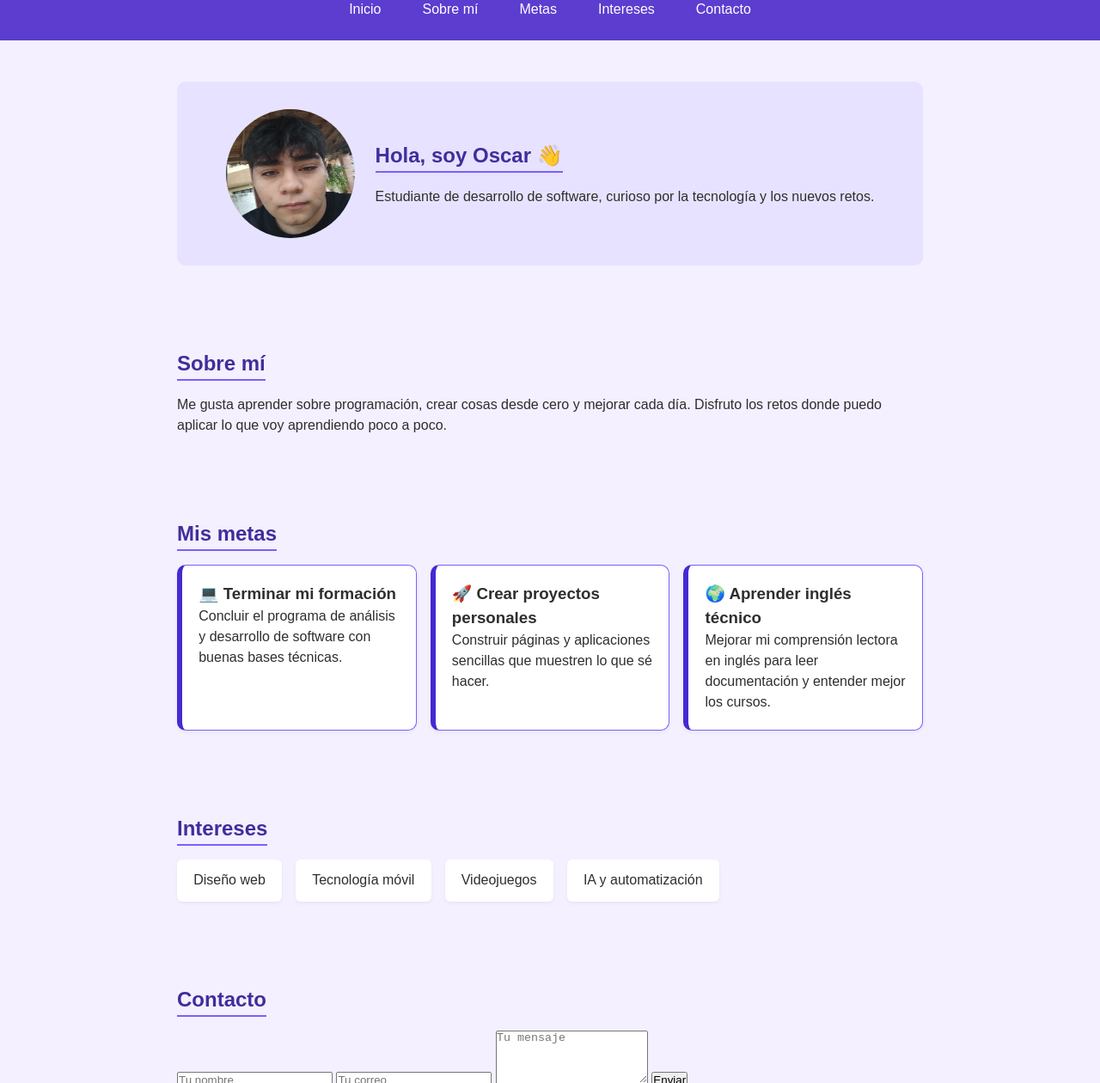
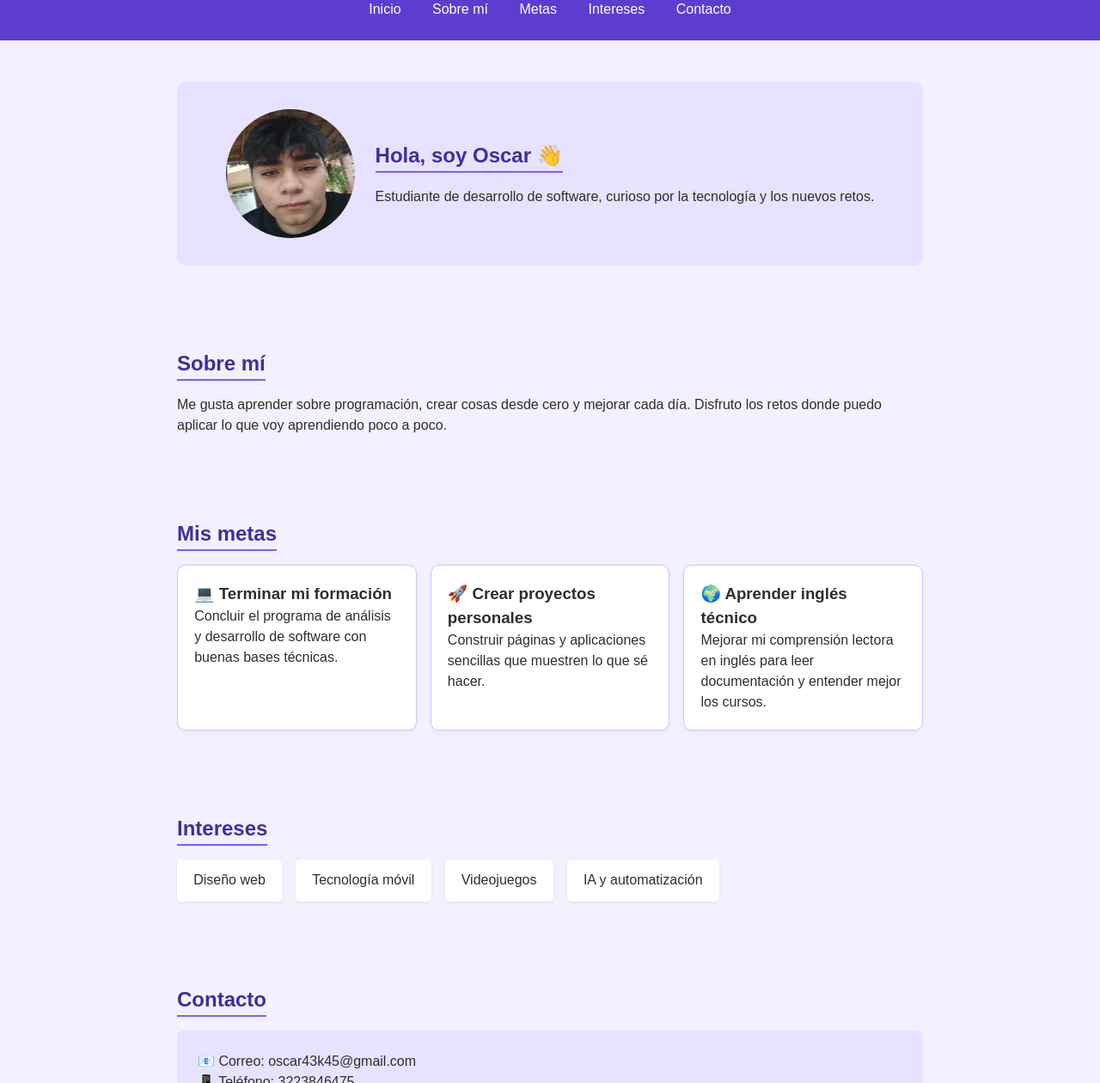
Before and after one commit to Alexosky/Mi-portafolio, a plain HTML site: page index.html in a window 1280 px wide. Shown: the part 73-1333 px from the top of the page at 86% size. Drawn offline with Linux system fonts and the light colour scheme.

Commit message:
resolver conflicto

```diff
--- a/diseño.css
+++ b/diseño.css
@@ -1,3 +1,130 @@
+
+* {
+  margin: 0;
+  padding: 0;
+  box-sizing: border-box;
+}
+
+body {
+  font-family: Arial, sans-serif;
+  background-color: #f4f0ff;
+  color: #2e2e2e;
+  line-height: 1.5;
+  font-size: 1rem;
+}
+
+header {
+  background-color: #5c3dcf;
+  color: white;
+  text-align: center;
+  padding: 1.5rem 0;
+  position: sticky;
+  top: 0;
+}
+
+header h1 {
+  font-size: 1.6rem;
+}
+
+nav {
+  margin-top: 0.6rem;
+}
+
+nav a {
+  color: white;
+  text-decoration: none;
+  margin: 0 1rem;
+  font-size: 1rem;
+}
+
+nav a:hover {
+  text-decoration: underline;
+}
+
+section {
+  padding: 3rem 1rem;
+  max-width: 900px;
+  margin: auto;
+}
+
+section h2 {
+  color: #422d9c;
+  margin-bottom: 1rem;
+  font-size: 1.5rem;
+  border-bottom: 2px solid #7a5fff;
+  display: inline-block;
+}
+
+.presentacion {
+  display: flex;
+  flex-wrap: wrap;
+  align-items: center;
+  justify-content: center;
+  gap: 1.5rem;
+  background-color: #e7e2ff;
+  padding: 2rem;
+  border-radius: 10px;
+}
+
+.presentacion img {
+  border-radius: 50%;
+  width: 150px;
+  height: 150px;
+}
+
+.contenedor-metas {
+  display: flex;
+  flex-wrap: wrap;
+  gap: 1rem;
+}
+
+.meta {
+  background-color: white;
+  border: 1px solid #d1c4ff;
+  padding: 1.2rem;
+  border-radius: 10px;
+  flex: 1 1 250px;
+  box-shadow: 0 2px 5px rgba(0,0,0,0.05);
+}
+
+.lista-intereses {
+  display: flex;
+  flex-wrap: wrap;
+  gap: 1rem;
+  list-style: none;
+}
+
+.lista-intereses li {
+  background-color: #fff;
+  padding: 0.8rem 1.2rem;
+  border-radius: 6px;
+  box-shadow: 0 2px 4px rgba(0,0,0,0.05);
+}
+
+.info-contacto {
+  background-color: #e7e2ff;
+  padding: 1.5rem;
+  border-radius: 8px;
+  font-size: 1rem;
+}
+
+.info-contacto a {
+  color: #422d9c;
+  text-decoration: none;
+}
+
+.info-contacto a:hover {
+  text-decoration: underline;
+}
+
+footer {
+  background-color: #422d9c;
+  color: white;
+  text-align: center;
+  padding: 1rem 0;
+  margin-top: 2rem;
+  font-size: 0.9rem;
+=======
 * {
   margin: 0;
   padding: 0;
@@ -308,8 +435,5 @@ footer {
   padding: 1rem 0;
   margin-top: 2rem;
   font-size: 0.9rem;
-}
-
-
 >>>>>>> 32a2c72 (update)
 }
--- a/index.html
+++ b/index.html
@@ -1,3 +1,84 @@
+
+<!DOCTYPE html>
+<html lang="es">
+<head>
+  <meta charset="UTF-8">
+  <meta name="viewport" content="width=device-width, initial-scale=1.0">
+  <title>Mi portafolio</title>
+  <link rel="stylesheet" href="diseño.css">
+</head>
+<body>
+
+  <header>
+    <h1>Bienvenido a mi portafolio</h1>
+    <nav>
+      <a href="#inicio">Inicio</a>
+      <a href="#sobre">Sobre mí</a>
+      <a href="#metas">Metas</a>
+      <a href="#intereses">Intereses</a>
+      <a href="#contacto">Contacto</a>
+    </nav>
+  </header>
+
+  <section id="inicio" class="inicio">
+    <div class="presentacion">
+      <img src="foto.png" alt="Foto de perfil">
+      <div>
+        <h2>Hola, soy Oscar 👋</h2>
+        <p>Estudiante de desarrollo de software, curioso por la tecnología y los nuevos retos.</p>
+      </div>
+    </div>
+  </section>
+
+  <section id="sobre">
+    <h2>Sobre mí</h2>
+    <p>Me gusta aprender sobre programación, crear cosas desde cero y mejorar cada día. Disfruto los retos donde puedo aplicar lo que voy aprendiendo poco a poco.</p>
+  </section>
+
+  <section id="metas">
+    <h2>Mis metas</h2>
+    <div class="contenedor-metas">
+      <div class="meta">
+        <h3>💻 Terminar mi formación</h3>
+        <p>Concluir el programa de análisis y desarrollo de software con buenas bases técnicas.</p>
+      </div>
+      <div class="meta">
+        <h3>🚀 Crear proyectos personales</h3>
+        <p>Construir páginas y aplicaciones sencillas que muestren lo que sé hacer.</p>
+      </div>
+      <div class="meta">
+        <h3>🌍 Aprender inglés técnico</h3>
+        <p>Mejorar mi comprensión lectora en inglés para leer documentación y entender mejor los cursos.</p>
+      </div>
+    </div>
+  </section>
+
+  <section id="intereses">
+    <h2>Intereses</h2>
+    <ul class="lista-intereses">
+      <li>Diseño web</li>
+      <li>Tecnología móvil</li>
+      <li>Videojuegos</li>
+      <li>IA y automatización</li>
+    </ul>
+  </section>
+
+  <section id="contacto">
+    <h2>Contacto</h2>
+    <div class="info-contacto">
+      <p>📧 Correo: oscar43k45@gmail.com</p>
+      <p>📱 Teléfono: 3223846475</p>
+      <p>🌐 GitHub: <a href="#">github.com/oskar</a></p>
+    </div>
+  </section>
+
+  <footer>
+    <p>© 2025 Oscar </p>
+  </footer>
+
+</body>
+</html>
+=======
 <!DOCTYPE html>
 <html lang="es">
 <head>
```
